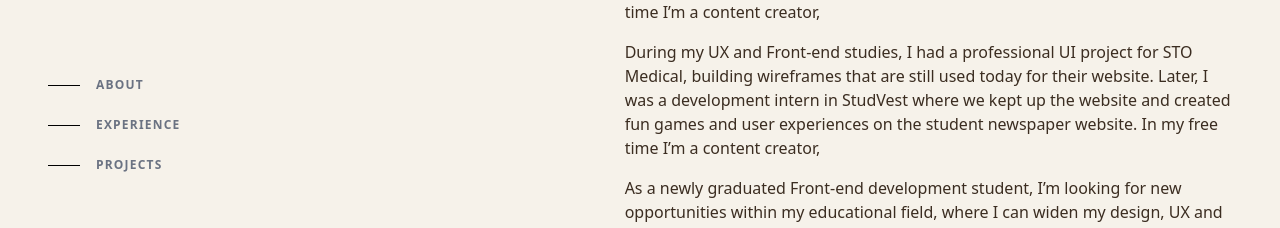
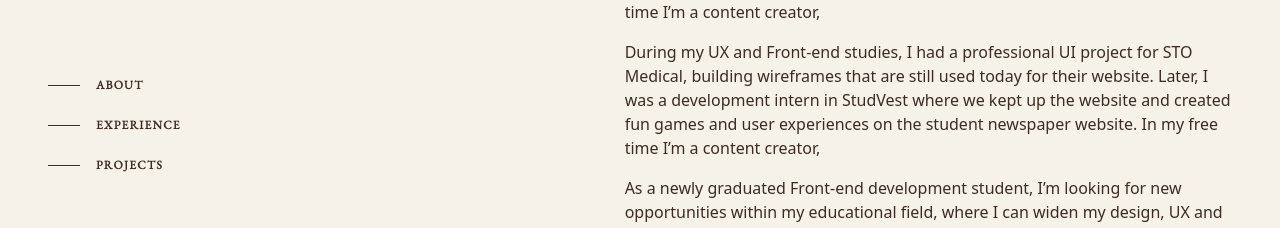
Before and after one commit to aggicreative555/portfolio-2025, a Next.js app: page / in a window 1280 px wide. Shown: the part 391-619 px from the top of the page. Built offline with nearby package versions, Linux system fonts and the light colour scheme.

Commit message:
style(nav): add animation to nav
add framer motion animation to nav

```diff
--- a/src/components/Nav.jsx
+++ b/src/components/Nav.jsx
@@ -1,28 +1,61 @@
+"use client";
 import Link from "next/link"
+import { motion } from 'framer-motion';
 
 const Nav = () => {
+     const container = {
+    hidden: {opacity: 0},
+    show: {
+        opacity: 1,
+        transition: {
+        staggerChildren: 0.2,
+        delayChildren: 0.2,
+        ease: 'easeOut',
+        }
+    }
+    }
+
+    const item = {
+        hidden: { opacity: 0, y: 40 },
+        show: {
+        opacity: 1,
+        y: 0,
+        transition: {
+        duration: 0.6,
+        ease: 'easeOut',
+        } },
+    }
+
     return (
         <nav className="hidden lg:block">
-        <ul className="mt-16 w-max">
-            <li>
+            <motion.ul
+            className="mt-16 w-max"
+            variants={container}
+            initial='hidden'
+            whileInView='show'
+            viewport={{once: true, amount:0.2}}>
+                <motion.li
+                variants={item}>
                     <Link href='#about' className="group flex items-center py-3 active">
-                    <span className="mr-4 h-px w-8 bg-black transition-all group-hover:w-16 group-hover:bg-gray-500 group-focus-visible:w-16 group-focus-visible:bg-black motion-reduce:transition-none"></span>
-                    <span className="text-xs font-bold uppercase tracking-widest text-gray-500 group-hover:text-black group-focus-visible:text-gray-500">About</span>
+                        <span className="mr-4 h-px w-8 bg-[#3B2D21] transition-all group-hover:w-16 group-hover:bg-red-800 group-focus-visible:w-16 group-focus-visible:bg-red-800 motion-reduce:transition-none"></span>
+                        <span className="text-xs font-bold uppercase tracking-widest group-hover:text-red-800 group-focus-visible:text-red-800 font-garamond ">About</span>
                     </Link>
-            </li>
-            <li>
+                </motion.li>
+                <motion.li
+                    variants={item}>
                     <Link href='#experience' className="group flex items-center py-3 active">
-                    <span className="mr-4 h-px w-8 bg-black transition-all group-hover:w-16 group-hover:bg-gray-500 group-focus-visible:w-16 group-focus-visible:bg-black motion-reduce:transition-none"></span>
-                    <span className="text-xs font-bold uppercase tracking-widest text-gray-500 group-hover:text-black group-focus-visible:text-gray-500">Experience</span>
+                        <span className="mr-4 h-px w-8 bg-[#3B2D21] transition-all group-hover:w-16 group-hover:bg-red-800 group-focus-visible:w-16 group-focus-visible:bg-red-800 motion-reduce:transition-none"></span>
+                        <span className="text-xs font-bold uppercase tracking-widest group-hover:text-red-800 group-focus-visible:text-red-800 font-garamond ">Experience</span>
                     </Link>
-            </li>
-            <li>
+                </motion.li>
+                <motion.li
+                    variants={item}>
                     <Link href='#projects' className="group flex items-center py-3 active">
-                    <span className="mr-4 h-px w-8 bg-black transition-all group-hover:w-16 group-hover:bg-gray-500 group-focus-visible:w-16 group-focus-visible:bg-black motion-reduce:transition-none"></span>
-                    <span className="text-xs font-bold uppercase tracking-widest text-gray-500 group-hover:text-black group-focus-visible:text-gray-500">Projects</span>
+                        <span className="mr-4 h-px w-8 bg-[#3B2D21] transition-all group-hover:w-16 group-hover:bg-red-800 group-focus-visible:w-16 group-focus-visible:bg-red-800 motion-reduce:transition-none"></span>
+                        <span className="text-xs font-bold uppercase tracking-widest group-hover:text-red-800 group-focus-visible:text-red-800 font-garamond ">Projects</span>
                     </Link>
-            </li>
-        </ul>
+                </motion.li>
+            </motion.ul>
             </nav>
     )
 }
```
Lines whose indentation alone changed are shown as unchanged.
